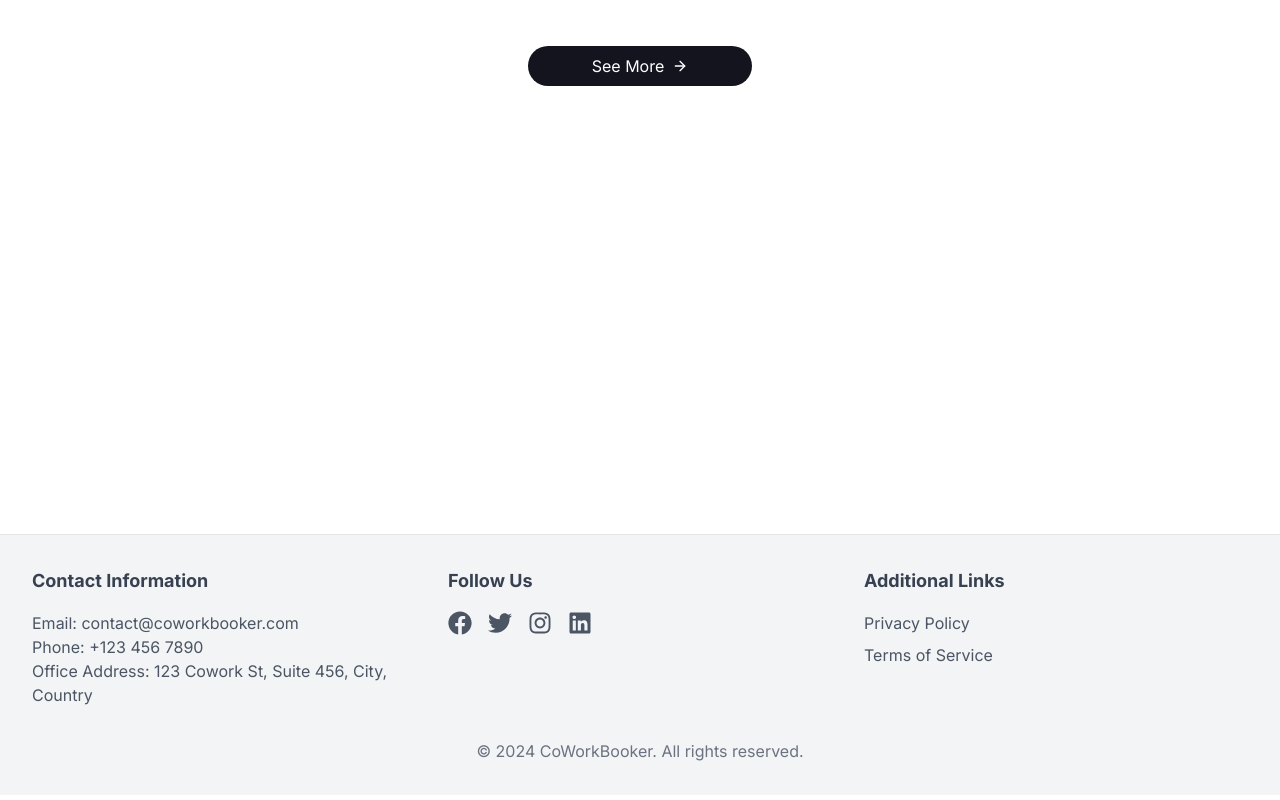
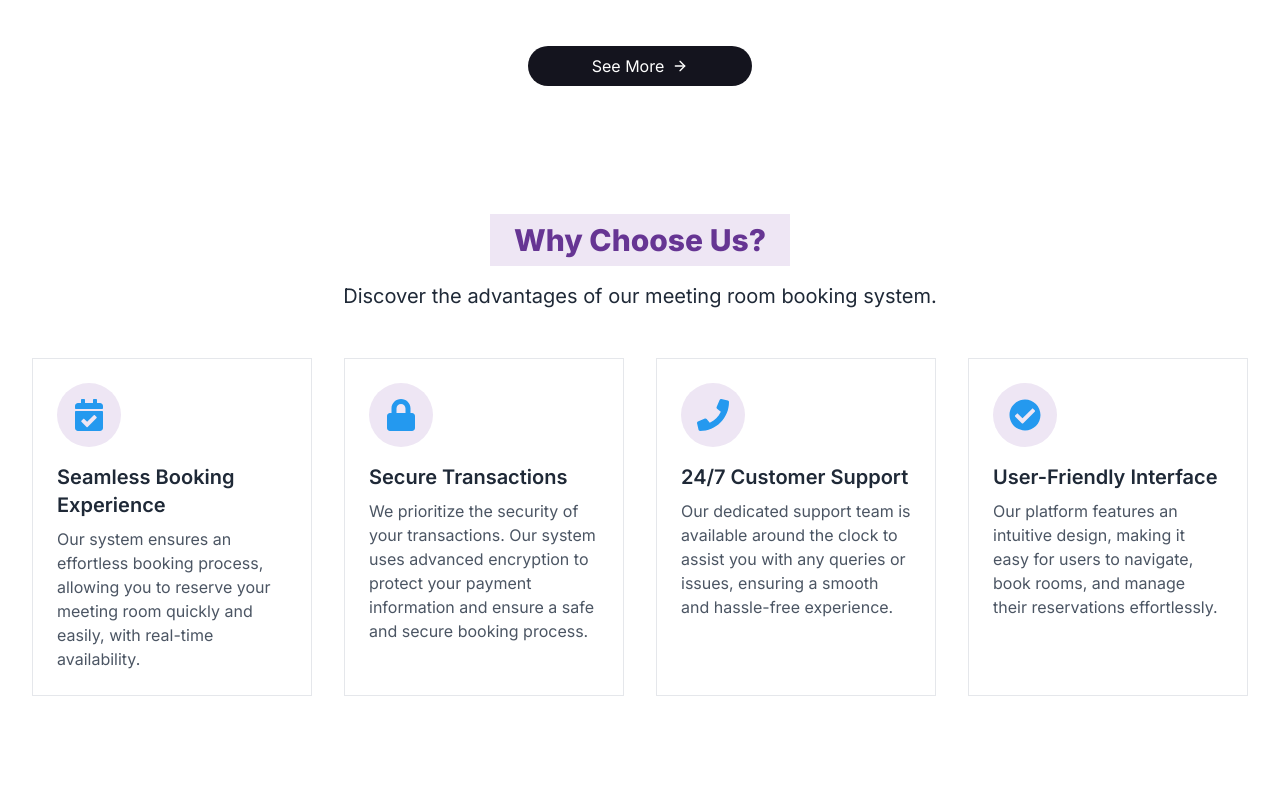
Before and after one commit to mdsejan/co-work-booker-client, a React (Vite) app: page / in a window 1280 px wide. Shown: the part 1731-2531 px from the top of the page. Built offline with nearby package versions, Linux system fonts and the light colour scheme.

Commit message:
WhyChooseUs

```diff
--- /dev/null
+++ b/src/components/WhyChooseUs/WhyChooseUs.tsx
@@ -0,0 +1,113 @@
+import React from "react";
+import { motion } from "framer-motion";
+import {
+  FaCheckCircle,
+  FaLock,
+  FaCalendarCheck,
+  FaPhone,
+} from "react-icons/fa";
+
+const WhyChooseUs: React.FC = () => {
+  return (
+    <section className="bg-white py-16">
+      <div className="max-w-screen-2xl mx-auto px-4 sm:px-6 lg:px-8">
+        {/* Title Section */}
+        <div className="text-center mb-12">
+          <div className="inline-block bg-[#EEE6F4] rounded-lg px-6 py-2">
+            <h2 className="text-3xl font-extrabold text-[#663593]">
+              Why Choose Us?
+            </h2>
+          </div>
+          <p className="text-xl text-gray-800 mt-4">
+            Discover the advantages of our meeting room booking system.
+          </p>
+        </div>
+
+        {/* Features Section */}
+        <div className="grid grid-cols-1 md:grid-cols-2 lg:grid-cols-4 gap-8">
+          {/* Seamless Booking Experience */}
+          <motion.div
+            className="bg-white p-6 border border-gray-200 rounded-lg"
+            whileInView={{ opacity: 1, translateY: 0 }}
+            initial={{ opacity: 0, translateY: 20 }}
+            transition={{ duration: 0.5 }}
+          >
+            <div className="flex items-center justify-center bg-[#EEE6F4] rounded-full w-16 h-16 mb-4">
+              <FaCalendarCheck size={32} className="text-[#2499EF]" />
+            </div>
+            <h3 className="text-xl font-semibold text-gray-800 mb-2">
+              Seamless Booking Experience
+            </h3>
+            <p className="text-gray-600">
+              Our system ensures an effortless booking process, allowing you to
+              reserve your meeting room quickly and easily, with real-time
+              availability.
+            </p>
+          </motion.div>
+
+          {/* Secure Transactions */}
+          <motion.div
+            className="bg-white p-6 border border-gray-200 rounded-lg"
+            whileInView={{ opacity: 1, translateY: 0 }}
+            initial={{ opacity: 0, translateY: 20 }}
+            transition={{ duration: 0.5, delay: 0.1 }}
+          >
+            <div className="flex items-center justify-center bg-[#EEE6F4] rounded-full w-16 h-16 mb-4">
+              <FaLock size={32} className="text-[#2499EF]" />
+            </div>
+            <h3 className="text-xl font-semibold text-gray-800 mb-2">
+              Secure Transactions
+            </h3>
+            <p className="text-gray-600">
+              We prioritize the security of your transactions. Our system uses
+              advanced encryption to protect your payment information and ensure
+              a safe and secure booking process.
+            </p>
+          </motion.div>
+
+          {/* 24/7 Customer Support */}
+          <motion.div
+            className="bg-white p-6 border border-gray-200 rounded-lg"
+            whileInView={{ opacity: 1, translateY: 0 }}
+            initial={{ opacity: 0, translateY: 20 }}
+            transition={{ duration: 0.5, delay: 0.2 }}
+          >
+            <div className="flex items-center justify-center bg-[#EEE6F4] rounded-full w-16 h-16 mb-4">
+              <FaPhone size={32} className="text-[#2499EF]" />
+            </div>
+            <h3 className="text-xl font-semibold text-gray-800 mb-2">
+              24/7 Customer Support
+            </h3>
+            <p className="text-gray-600">
+              Our dedicated support team is available around the clock to assist
+              you with any queries or issues, ensuring a smooth and hassle-free
+              experience.
+            </p>
+          </motion.div>
+
+          {/* User-Friendly Interface */}
+          <motion.div
+            className="bg-white p-6 border border-gray-200 rounded-lg"
+            whileInView={{ opacity: 1, translateY: 0 }}
+            initial={{ opacity: 0, translateY: 20 }}
+            transition={{ duration: 0.5, delay: 0.3 }}
+          >
+            <div className="flex items-center justify-center bg-[#EEE6F4] rounded-full w-16 h-16 mb-4">
+              <FaCheckCircle size={32} className="text-[#2499EF]" />
+            </div>
+            <h3 className="text-xl font-semibold text-gray-800 mb-2">
+              User-Friendly Interface
+            </h3>
+            <p className="text-gray-600">
+              Our platform features an intuitive design, making it easy for
+              users to navigate, book rooms, and manage their reservations
+              effortlessly.
+            </p>
+          </motion.div>
+        </div>
+      </div>
+    </section>
+  );
+};
+
+export default WhyChooseUs;
--- a/src/pages/Home/Home.tsx
+++ b/src/pages/Home/Home.tsx
@@ -1,6 +1,7 @@
 import FeaturedRooms from "@/components/FeaturedRooms/FeaturedRooms";
 import Hero from "@/components/HeroSection/Hero";
 import ServiceAdvertisement from "@/components/ServiceAdvertisement/ServiceAdvertisement";
+import WhyChooseUs from "@/components/WhyChooseUs/WhyChooseUs";
 import { useEffect } from "react";
 
 export default function Home() {
@@ -12,6 +13,7 @@ export default function Home() {
       <Hero />
       <ServiceAdvertisement />
       <FeaturedRooms />
+      <WhyChooseUs />
       <div className="min-h-96"></div>
     </div>
   );
```
